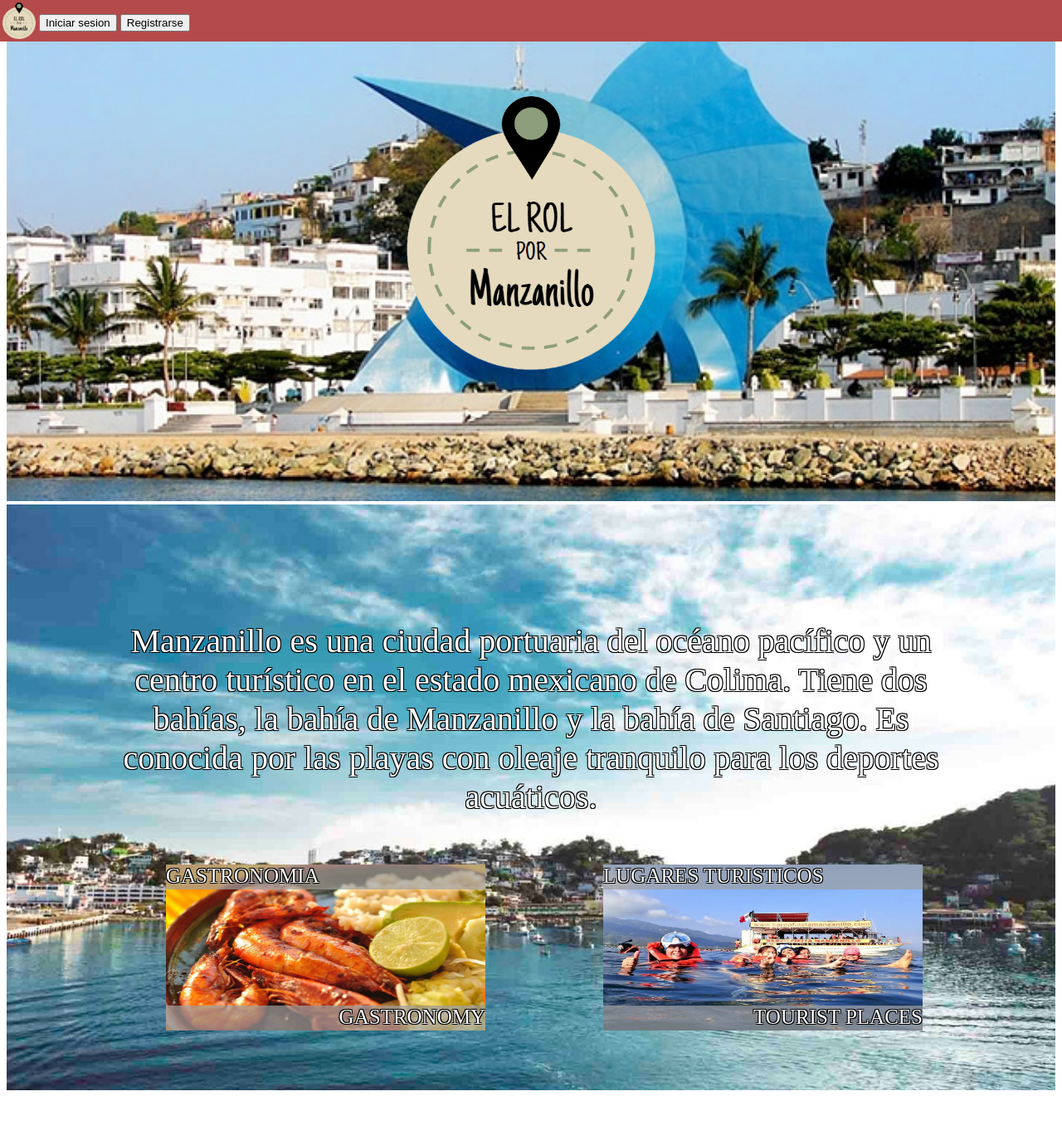
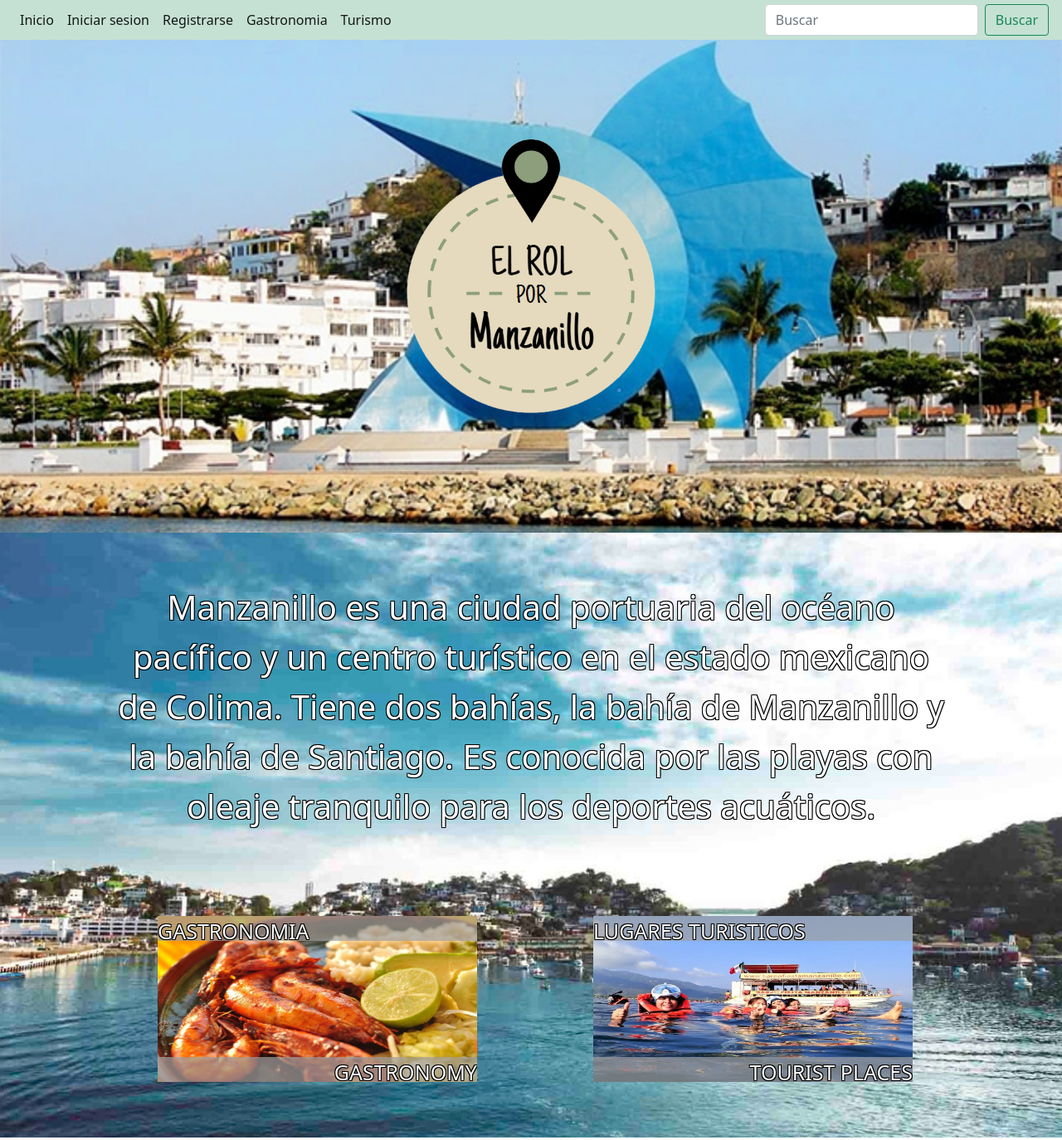
Before and after one commit to Nolazco/ElRolPorManzanillo, a PHP site: page / in a window 1280 px wide. Shown: the whole page at 83% size. Before the commit the page ends 1314 px from the top, so only its background shows below. Run offline with PHP 8.4, Linux system fonts and the light colour scheme.

Commit message:
Ultimos cambios
+ Se creó la pagina de gastronomía (html y php)

+ Se agregó nav al index

```diff
--- a/css/estiloIndex.css
+++ b/css/estiloIndex.css
@@ -1,13 +1,3 @@
-.banner{
-    background-color: #B54A4A;
-    width: 100%;
-    height: 50px;
-    top: 0px;
-    left: 0px;
-    right: 0px;
-    position: fixed;
-}
-
 .logoIndex{
     width: 40px;
     height: 44px;
--- a/index.html
+++ b/index.html
@@ -4,31 +4,50 @@
 	<meta charset="utf-8">
 	<meta name="viewport" content="width=device-width, initial-scale=1">
 	<link rel="stylesheet" type="text/css" href="css/estiloIndex.css">
+	<link href="https://cdn.jsdelivr.net/npm/bootstrap@5.1.3/dist/css/bootstrap.min.css" rel="stylesheet" integrity="sha384-1BmE4kWBq78iYhFldvKuhfTAU6auU8tT94WrHftjDbrCEXSU1oBoqyl2QvZ6jIW3" crossorigin="anonymous">
 	<title>Inicio</title>
 </head>
-<body class="body">
-	<div class="banner">
-		<table>
-			<tr>
-				<div><td><a href="index.html"><img src="src/logo.png" class="logoIndex"></a></td></div>
-				<div class="botones"><td><button name="login" class="boton">Iniciar sesion</button></td></div>
-				<div class="botones"><td><button name="signup" class="boton">Registrarse</button></td></div>
-			</tr>
-		</table>
-	</div>
+<body>
+	<nav class="navbar navbar-expand-lg navbar-light bg-success p-1 text-dark bg-opacity-25">
+		<div class="container-fluid">
+			<div class="collapse navbar-collapse" id="navbarSupportedContent">
+				<ul class="navbar-nav me-auto mb-2 mb-lg-0">
+					<li class="nav-item">
+						<a class="nav-link active" aria-current="page" href="index.html">Inicio</a>
+					</li>
+					<li class="nav-item">
+						<a class="nav-link active" aria-current="page" href="">Iniciar sesion</a>
+					</li>
+					<li class="nav-item">
+						<a class="nav-link active" aria-current="page" href="">Registrarse</a>
+					</li>
+					<li class="nav-item">
+						<a class="nav-link active" aria-current="page" href="gastronomia.php">Gastronomia</a>
+					</li>
+					<li class="nav-item">
+						<a class="nav-link active" aria-current="page" href="">Turismo</a>
+					</li>
+				</ul>
+				<form class="d-flex">
+					<input class="form-control me-2" type="search" placeholder="Buscar" aria-label="Search">
+					<button class="btn btn-outline-success" type="submit">Buscar</button>
+				</form>
+			</div>
+		</div>
+	</nav>
 	<div class="fondoUno">
-		<br><br><br><br><br><br><center><img src="src/logo.png" align="middle" class="logo"></center><br><br><br><br><br><br><br><br><br>
+		<br><br><br><br><br><center><img src="src/logo.png" align="middle" class="logo"></center><br><br><br><br><br><br>
 	</div>
 	<div class="fondoDos">
 		<center>
 			<div class="texto">
-			<br><br><br><center>Manzanillo es una ciudad portuaria del océano pacífico y un centro turístico en el estado mexicano de Colima. Tiene dos bahías, la bahía de Manzanillo y la bahía de Santiago. Es conocida por las playas con oleaje tranquilo para los deportes acuáticos.</center>
+			<br><center>Manzanillo es una ciudad portuaria del océano pacífico y un centro turístico en el estado mexicano de Colima. Tiene dos bahías, la bahía de Manzanillo y la bahía de Santiago. Es conocida por las playas con oleaje tranquilo para los deportes acuáticos.</center>
 		</div>
-		</center><br><br><br><br><br><br><br><br><br>
+		</center><br><br><br><br><br><br><br><br>
 		<table cellpadding="60">
 			<tr>
 				<td>
-					<a href="index.html">
+					<a href="gastronomia.php">
 						<div class="contenedor-menu">
 						<div class="texto-menu-esp">GASTRONOMIA</div>
 						<img src="src/camarones.jpg" class="corte-menu">
```
Also changed, not shown: gastronomia.html (added, +55 -0 lines), gastronomia.php (added, +57 -0 lines).
